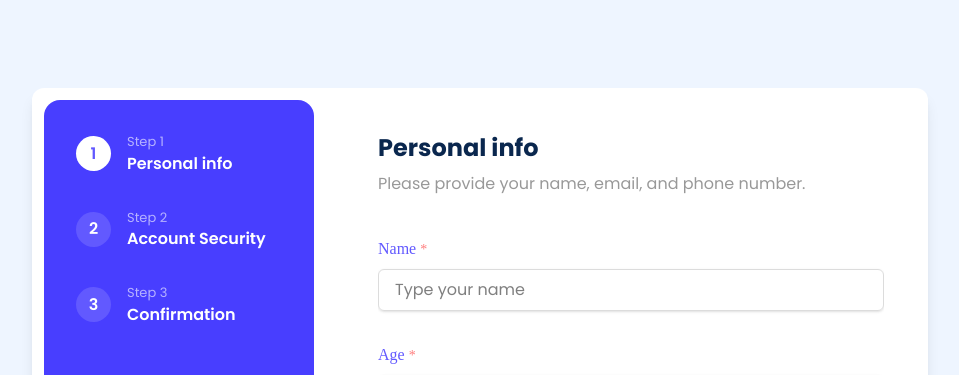
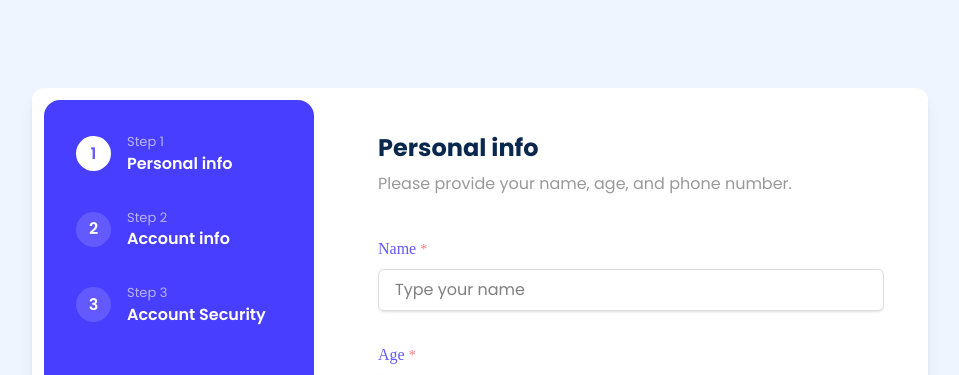
Before and after one commit to Jadenyoky/yup-hook-form, a Next.js app: page /sign-up in a window 1280 px wide. Shown: the top 375 px of the page, without its empty margins (160-1119 px from the left). Built offline with nearby package versions, Linux system fonts and the light colour scheme; a web font is replaced by a local one.

Commit message:
added data to localstorage in browser and make it uniq

```diff
--- a/package.json
+++ b/package.json
@@ -11,10 +11,12 @@
   "dependencies": {
     "@hookform/resolvers": "^5.2.1",
     "gsap": "^3.13.0",
+    "lodash": "^4.17.21",
     "next": "15.4.6",
     "react": "19.1.0",
     "react-dom": "19.1.0",
     "react-hook-form": "^7.62.0",
+    "store2": "^2.14.4",
     "yup": "^1.7.0"
   },
   "devDependencies": {
--- a/src/app/components/multi-step-forms.jsx
+++ b/src/app/components/multi-step-forms.jsx
@@ -4,8 +4,12 @@ import { yupResolver } from "@hookform/resolvers/yup";
 import { useForm, FormProvider } from "react-hook-form";
 import { stepSchemas } from "./schemas";
 import { Step1, Step2, Step3 } from "./steps";
+import store from "store2";
+import _ from "lodash";
+import { useRouter } from "next/navigation";
 
 const MultiStepForms = () => {
+  const router = useRouter();
   const [currentStep, setcurrentStep] = useState(0);
 
   const methods = useForm({
@@ -17,19 +21,19 @@ const MultiStepForms = () => {
     {
       step: 1,
       title: "Personal info",
-      description: "Please provide your name, email, and phone number.",
+      description: "Please provide your name, age, and phone number.",
       component: <Step1 />,
     },
     {
       step: 2,
-      title: "Account Security",
+      title: "Account info",
       description: "Choose a password for your account.",
       component: <Step2 />,
     },
     {
       step: 3,
-      title: "Confirmation",
-      description: "Review your information and confirm your account.",
+      title: "Account Security",
+      description: "Choose a password for your account.",
       component: <Step3 />,
     },
   ];
@@ -44,7 +48,17 @@ const MultiStepForms = () => {
   };
 
   const complete = (data) => {
-    console.log("Form submitted:", data);
+    const users = store.get("users") || [];
+
+    users.push(data);
+
+    const finalUsers = _.uniqBy(users, "username");
+
+    store.set("users", finalUsers);
+
+    console.log("Form submitted:", finalUsers);
+
+    router.push("/profile");
   };
 
   return (
--- a/src/app/components/schemas.jsx
+++ b/src/app/components/schemas.jsx
@@ -1,24 +1,7 @@
 import * as yup from "yup";
+import store from "store2";
 
-const users = [
-  {
-    name: "Ahmed",
-    age: "26",
-    phone: "01032440162",
-    username: "ahmed047",
-    email: "Jaden_yoky2@yahoo.com",
-    password: "1234567",
-    confirmPassword: "1234567",
-  },
-  {
-    name: "Ahmed224",
-    age: "24",
-    phone: "01032440162",
-    email: "Jaden_yoky@yahoo.com",
-    password: "1234567",
-    confirmPassword: "1234567",
-  },
-];
+const users = store.get("users") || [];
 
 export const stepSchemas = [
   yup.object({
@@ -65,7 +48,7 @@ export const stepSchemas = [
           return false;
         }
         return !users.some(
-          (user) => user.name.toLowerCase() === value.toLowerCase()
+          (user) => user.username.toLowerCase() === value.toLowerCase()
         );
       }),
 
--- a/src/app/sign-up/page.jsx
+++ b/src/app/sign-up/page.jsx
@@ -1,7 +1,6 @@
 "use client";
 import React from "react";
 import MultiStepForms from "../components/multi-step-forms";
-
 const Page = () => {
   //
 
```
Also changed, not shown: 1 other file (tests, documents, lock files or other folders).
